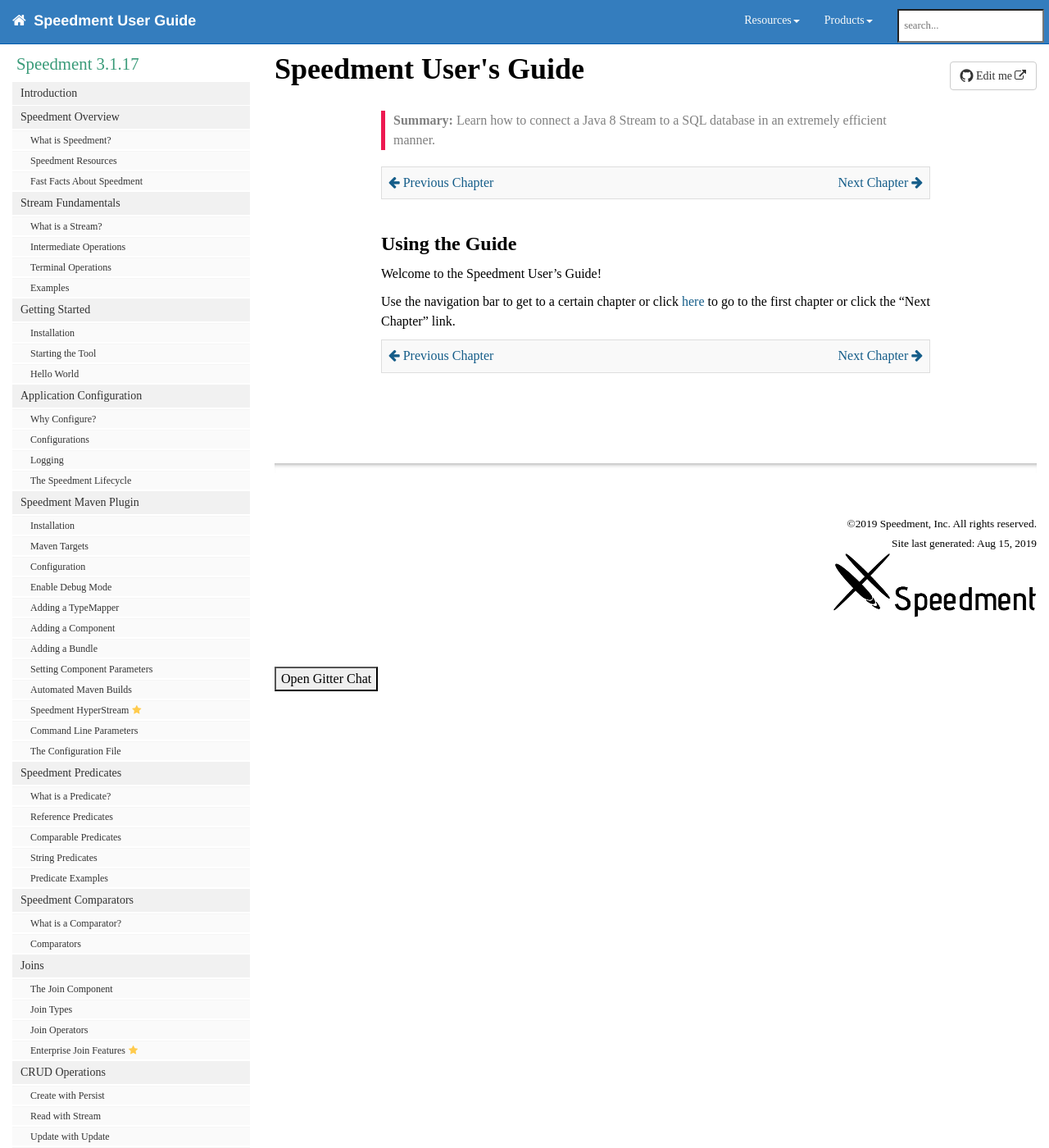
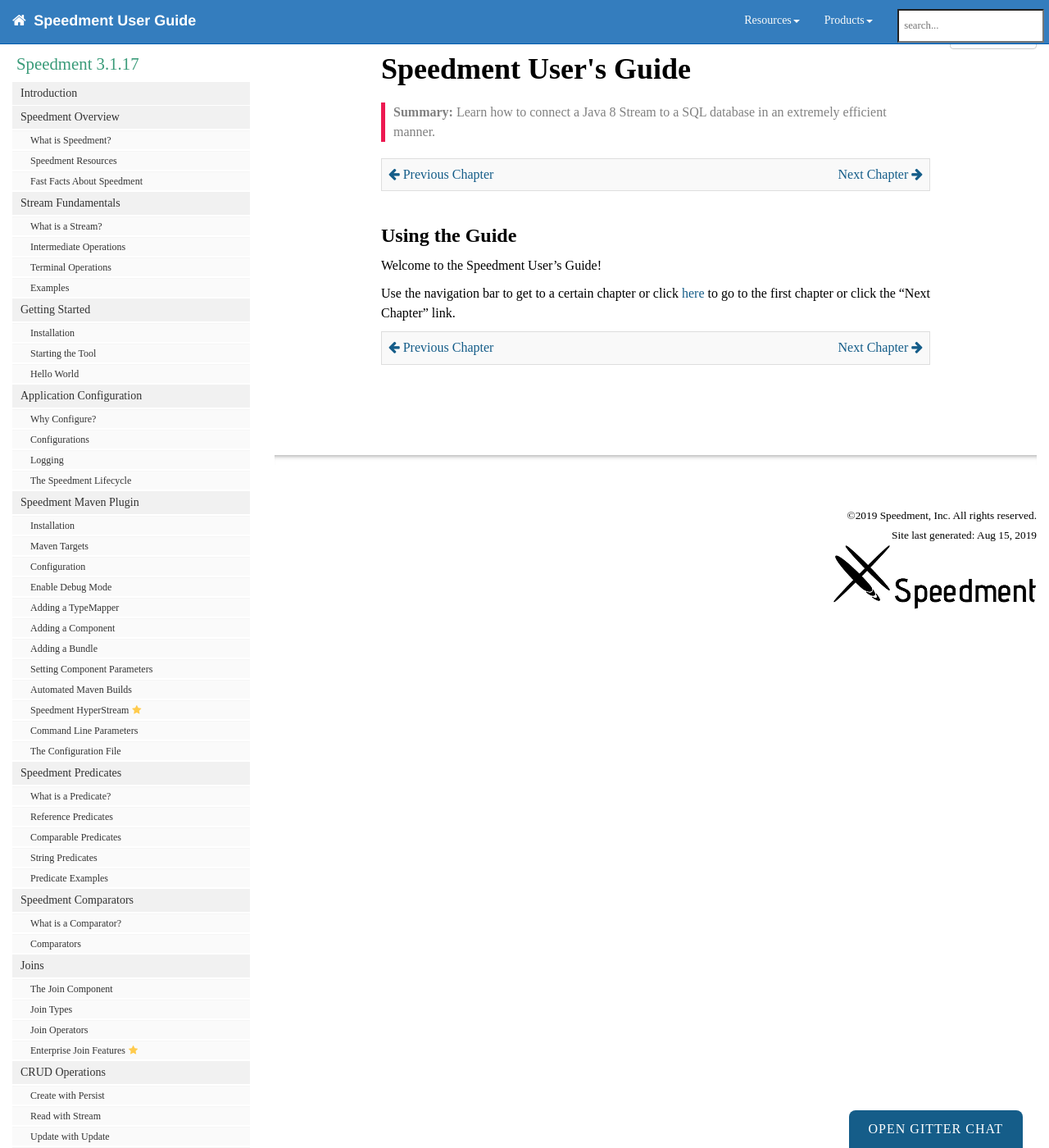
Before and after one commit to speedment/speedment-doc, a Jekyll site: the page built from index.md, in a window 1280 px wide and 1400 px high. Shown: the whole window at 82% size. Built offline with Jekyll 4.4.1, drawn with Linux system fonts in a browser that asks for light colours; nearby versions of some CDN libraries; comment, search, counter and statistics services are not loaded.

Commit message:
Style Gitter Chat Tab

```diff
--- a/_layouts/page.html
+++ b/_layouts/page.html
@@ -2,11 +2,16 @@
 layout: default
 ---
 
-    <div class="post-header">
-        <h1 id="top" class="post-title-main">{{ page.title }}{% if page.enterprise %}<i class="fa fa-star enterprise-icon" aria-hidden="true"></i>{% endif %}</h1>
+<div class="edit-github">
     {% if site.github_editme_path %}
     <a target="_blank" href="https://github.com/{{site.github_editme_path}}{% unless page.url contains "index.html" %}pages/{% endunless %}{{page.folder}}{{page.url | remove: ".html" | append: ".md"}}" class="btn btn-default githubEditButton" role="button"><i class="fa fa-github fa-lg"></i> Edit me</a>
     {% endif %}
+</div>
+
+<div class="container" id="page-wrapper">
+
+    <div class="post-header">
+        <h1 id="top" class="post-title-main">{{ page.title }}{% if page.enterprise %}<i class="fa fa-star enterprise-icon" aria-hidden="true"></i>{% endif %}</h1>
     </div>
 
     {% if page.simple_map == true %}
@@ -30,8 +35,6 @@
     {% include custom/{{page.map_name}}.html %}
 
     {% endif %}
-
-<div class="container" id="page-wrapper">
 
     <div class="post-content">
 
--- a/css/customstyles.css
+++ b/css/customstyles.css
@@ -1212,3 +1212,34 @@
 #page-wrapper {
     max-width: 700px;
 }
+
+/** Gitter Chatroom */
+.gitter-chat-embed-action-bar {
+    margin-top: 3.2em;
+}
+
+.gitter-chat-embed {
+    z-index: 1000;
+}
+
+.js-gitter-toggle-chat-button {
+    z-index: 100;
+    position: fixed;
+    bottom: 0;
+    right: 2em;
+    padding: 0.7em 1.5em;
+    background-color: #155d89;
+    border: 0;
+    border-top-left-radius: .5em;
+    border-top-right-radius: .5em;
+    font-family: 'Source Sans Pro';
+    font-size: 1em;
+    letter-spacing: 1px;
+    text-transform: uppercase;
+    text-align: center;
+    text-decoration: none;
+    color: white;
+    cursor: pointer;
+    cursor: hand;
+    transition: all .3s ease;
+}
```
Lines whose indentation alone changed are shown as unchanged.
